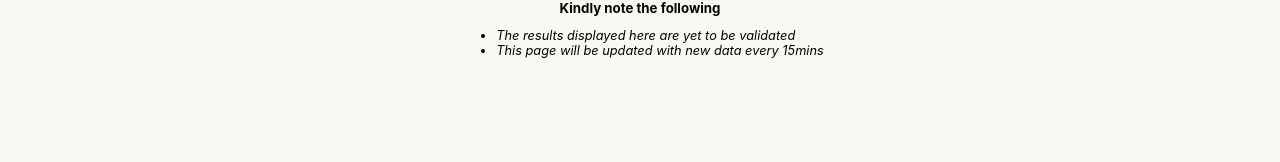
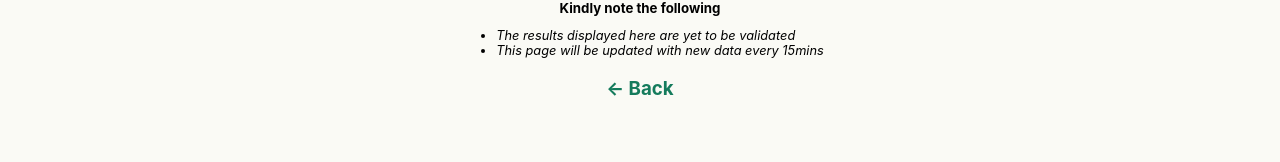
Before and after one commit to Vote-Validator/unit-validator-fe, a React (Create React App) app: page /results in a window 1280 px wide. Shown: the part 119-281 px from the top of the page. Built offline with nearby package versions, Linux system fonts and the light colour scheme; no server answers.

Commit message:
show total votes in stats page

```diff
--- a/src/components/molecules/Chart/index.jsx
+++ b/src/components/molecules/Chart/index.jsx
@@ -168,7 +168,7 @@ function BarChart({ chartData }) {
 
   return (
     <BarChartContainer>
-      {/* <h3>Top 5 parties</h3> */}
+      <h3>Total Votes: {totalVotes}</h3>
       {sortedResult.map((item, index) => {
         const percentageWidth = (item.score / totalVotes) * 100;
 
--- a/src/components/molecules/ShowResults/index.jsx
+++ b/src/components/molecules/ShowResults/index.jsx
@@ -16,8 +16,9 @@ export const ShowResults = ({ stats }) => {
     <Flex direction="column" justifyContent="center" alignItems="center">
       <SilentLink to={`/results`}>
         <h3 style={{ color: "#147B5C", margin: "6px 0" }}>
-          Show Results &#10132;
+          Show Results &rarr;
         </h3>
+        {/* &#10132; */}
       </SilentLink>
 
       {stats.isLoading ? (
--- a/src/components/pages/StatisticsPage/index.jsx
+++ b/src/components/pages/StatisticsPage/index.jsx
@@ -7,6 +7,7 @@ import apiService from "../../../api-utils/api-service";
 import { useParams } from "react-router-dom";
 import { useQuery } from "@tanstack/react-query";
 import { Loader } from "../../atoms/Loader";
+import { SilentLink } from "../../atoms/SilentLink";
 
 const fetchResultsData = async (stateId) => {
   const response = await apiService(`/api/v1/results`, "GET");
@@ -44,6 +45,10 @@ export const StatisticsPage = () => {
       ) : (
         <BarChart chartData={data} />
       )}
+
+      <SilentLink to={`/`}>
+        <h3 style={{ color: "#147B5C", margin: "6px 0" }}>&#x2190; Back</h3>
+      </SilentLink>
     </StatisticsTemplate>
   );
 };
```
